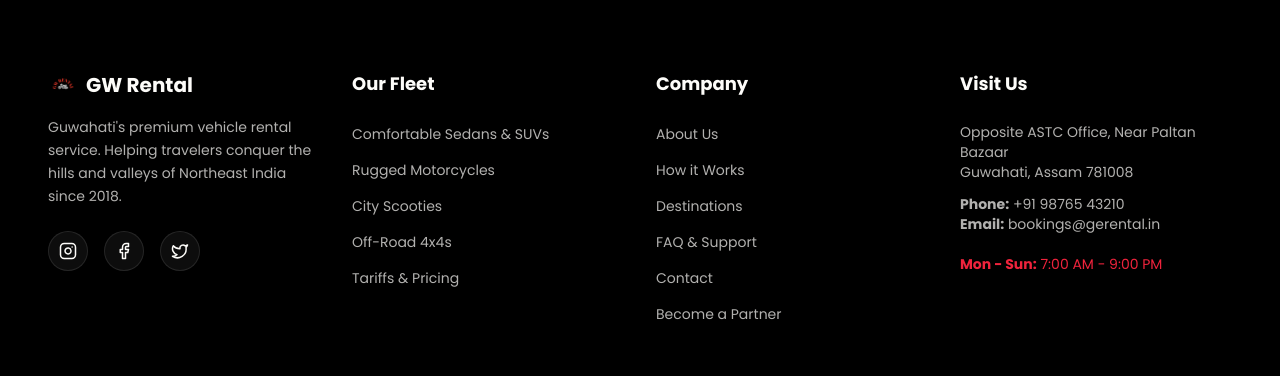
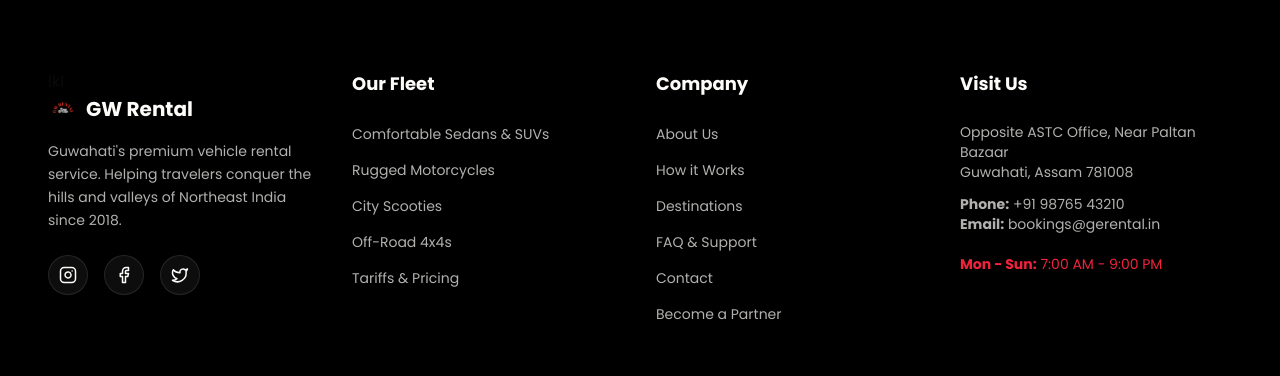
Before and after one commit to Byte-Tech-Co/GE-Rental, a Next.js app: page / in a window 1280 px wide. Shown: the part 5453-5829 px from the top of the page. Built offline with nearby package versions, Linux system fonts and the light colour scheme.

Commit message:
update footer

```diff
--- a/components/sections/Footer.tsx
+++ b/components/sections/Footer.tsx
@@ -13,6 +13,7 @@ export function Footer() {
 
           {/* Brand Column */}
           <div className="flex flex-col">
+            lkl
             <div className="flex items-center gap-2 mb-4">
               <Image src={"/logo.png"} width={30} height={30} alt="Logo" />
               <span className="text-xl font-bold text-[var(--color-brand-white)]">GW Rental</span>
```
